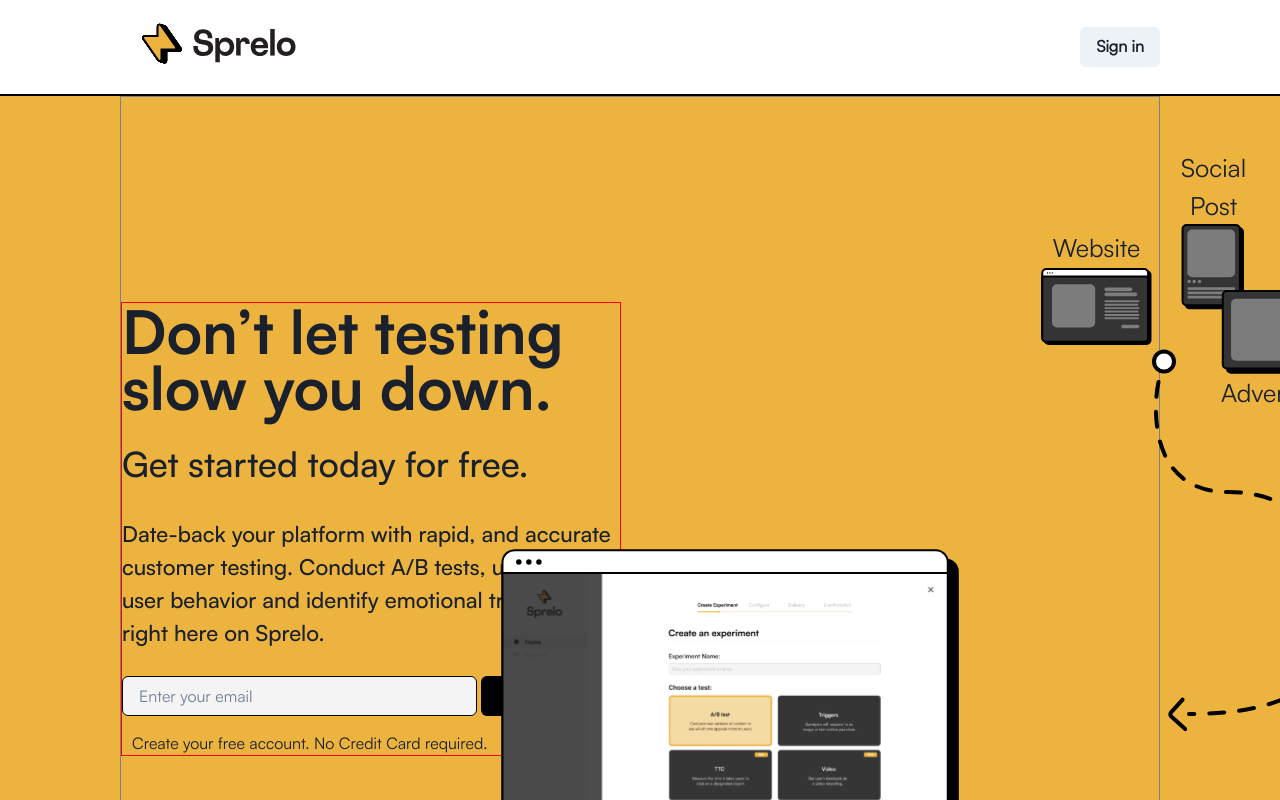
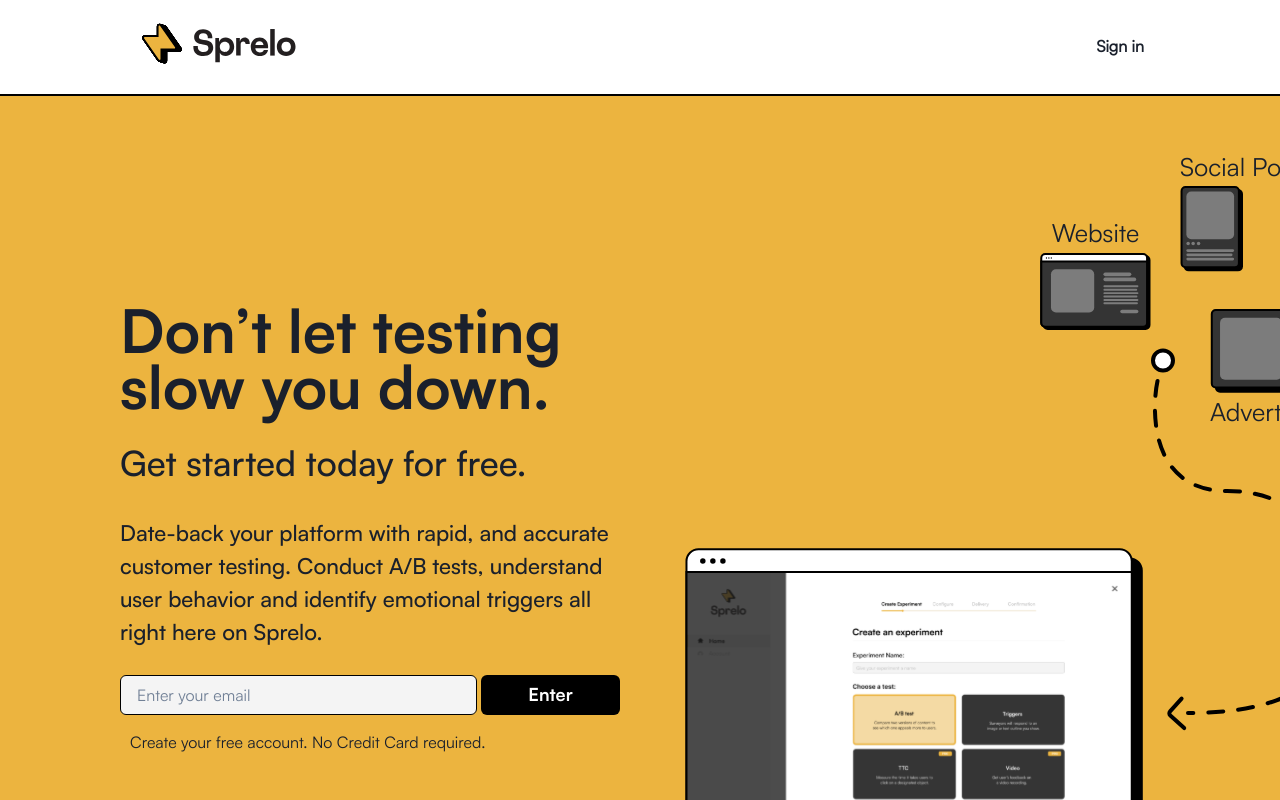
Before and after one commit to brandon-sprelo/Sprelo, a Next.js app: page / in a window 1280 px wide. Shown: the top 800 px of the page. Built offline with nearby package versions, Linux system fonts and the light colour scheme.

Commit message:
Fixed up repsonsiveness for the right side images

```diff
--- a/src/components/Header/Header.tsx
+++ b/src/components/Header/Header.tsx
@@ -51,7 +51,7 @@
     <>
       <Box
         bg={useColorModeValue("white", "white")}
-        px="120px"
+        px={{base: "30px",md:"120px"}}
         py="15px"
         borderBottom="2px"
         borderColor="black"
@@ -59,6 +59,7 @@
         <Flex h={16} alignItems={"center"} justifyContent={"space-between"}>
           <IconButton
             size={"md"}
+            bgColor="white"
             icon={isOpen ? <CloseIcon /> : <HamburgerIcon />}
             aria-label={"Open Menu"}
             display={{ md: "none" }}
@@ -102,7 +103,7 @@
                 {/* <Button mr={2}>
                   <Link href="/login">Log in</Link>
                 </Button> */}
-                <Button>
+                <Button bgColor="white">
                   <Link href="/signup">Sign in</Link>
                 </Button>
               </>
--- a/src/components/LandingSection/LandingSection.tsx
+++ b/src/components/LandingSection/LandingSection.tsx
@@ -18,25 +18,24 @@
   createIcon,
   IconProps,
   useColorModeValue,
+  useBreakpoint,
 } from "@chakra-ui/react";
 import EmailSubscriptionSignup from "../EmailSubscriptionSignup";
 
-export default function CallToActionWithVideo() {
+export default function LandingSection() {
+  const breakpoint = useBreakpoint();
+
   return (
-    <Container maxH="100%" maxW="100%" bgColor="sprelo.yellow" px="120px">
+    <Container minH="100vH" maxW="100%" bgColor="sprelo.yellow" px="120px">
       <Stack
         align={"center"}
         spacing={{ base: 8, md: 10 }}
         py={{ base: 20, md: 28 }}
         direction={{ base: "column", md: "row" }}
-        border="1px"
-        borderColor={"gray"}
       >
         <Stack
           flex={1}
           spacing={{ base: 5, md: 10 }}
-          border="1px"
-          borderColor={"red"}
         >
           <Flex flexDir="column">
             <Text
@@ -66,81 +65,87 @@
             </Box>
           </Flex>
         </Stack>
+        {["lg", "xl", "2xl"].includes(breakpoint) ? (
           <Flex
             flex={1}
             justify={"center"}
             align={"center"}
             position={"relative"}
             w={"full"}
-          // border="2px"
-          // borderColor="black"
           >
             <Box
               position={"relative"}
               height={"700px"}
-            // rounded={"2xl"}
-            // boxShadow={"2xl"}
               width={"full"}
               mt="-60px"
             >
               <Box position="relative">
-              <Box position="absolute" left="380px" top="80px">
-                <Text fontSize="25px" textAlign="center">
+                <Box
+                  position="absolute"
+                  left={{ lg: "310px", xl: "380px" }}
+                  top={{ lg: "180px", xl: "66px" }}
+                >
+                  <Text
+                    fontSize={{ lg: "20px", xl: "25px" }}
+                    textAlign="center"
+                  >
                     Website
                   </Text>
-                <Website />
+                  <Website w={{ lg: "83px", xl: "111px" }} />
                 </Box>
-              <Box position="absolute" left="520px">
-                <Text fontSize="25px" textAlign="center">
+                <Box
+                  position="absolute"
+                  left={{ lg: "410px", xl: "520px" }}
+                  top={{ lg: "100px", xl: "0px" }}
+                >
+                  <Text
+                    fontSize={{ lg: "20px", xl: "25px" }}
+                    textAlign="center"
+                    whiteSpace="nowrap"
+                  >
                     Social Post
                   </Text>
-                <SocialPost />
+                  <SocialPost w={{ lg: "47px", xl: "63px" }} />
                 </Box>
-              <Box position="absolute" left="490px" top="200px">
-                <DottedArrow />
+                <Box
+                  position="absolute"
+                  left={{ lg: "390px", xl: "490px" }}
+                  top={{ lg: "250px", xl: "200px" }}
+                >
+                  <DottedArrow w={{ lg: "144px", xl: "192px" }} />
                 </Box>
-              <Box position="absolute" left="560px" top="140px">
-                <Advertisement />
-                <Text fontSize="25px" textAlign="center">
+                <Box
+                  position="absolute"
+                  left={{ lg: "450px", xl: "550px" }}
+                  top={{ lg: "220px", xl: "160px" }}
+                >
+                  <Advertisement w={{ lg: "98px", xl: "131px" }} />
+                  <Text
+                    fontSize={{ lg: "20px", xl: "25px" }}
+                    textAlign="center"
+                  >
                     Advertisement
                   </Text>
                 </Box>
-              <Box position="absolute" top="400px" right="200px">
-                <SpreloExample />
+                <Box
+                  position="absolute"
+                  left={{ lg: "25px", xl: "25px" }}
+                  top={{ lg: "420px", xl: "400px" }}
+                >
+                  <SpreloExample w={{ lg: "343px", xl: "458px" }} />
                   <Text
                     fontFamily="Satoshi-Bold"
-                  fontSize="40px"
+                    fontSize={{ lg: "30px", xl: "40px" }}
                     textAlign="center"
+                    w={{ lg: "50%", xl: "100%" }}
                   >
                     Sprelo
                   </Text>
                 </Box>
               </Box>
-
-            {/* <IconButton
-              aria-label={"Play Button"}
-              variant={"ghost"}
-              _hover={{ bg: "transparent" }}
-              icon={<PlayIcon w={12} h={12} />}
-              size={"lg"}
-              color={"white"}
-              position={"absolute"}
-              left={"50%"}
-              top={"50%"}
-              transform={"translateX(-50%) translateY(-50%)"}
-            />
-            <Image
-              alt={"Hero Image"}
-              fit={"cover"}
-              align={"center"}
-              w={"100%"}
-              h={"100%"}
-              src={
-                "https://images.unsplash.com/photo-1499951360447-b19be8fe80f5?ixlib=rb-1.2.1&ixid=MXwxMjA3fDB8MHxwaG90by1wYWdlfHx8fGVufDB8fHw%3D&auto=format&fit=crop&w=800&q=80"
-              }
-            /> */}
             </Box>
           </Flex>
+        ) : null}
       </Stack>
     </Container>
   );
```
Lines whose indentation alone changed are shown as unchanged.
